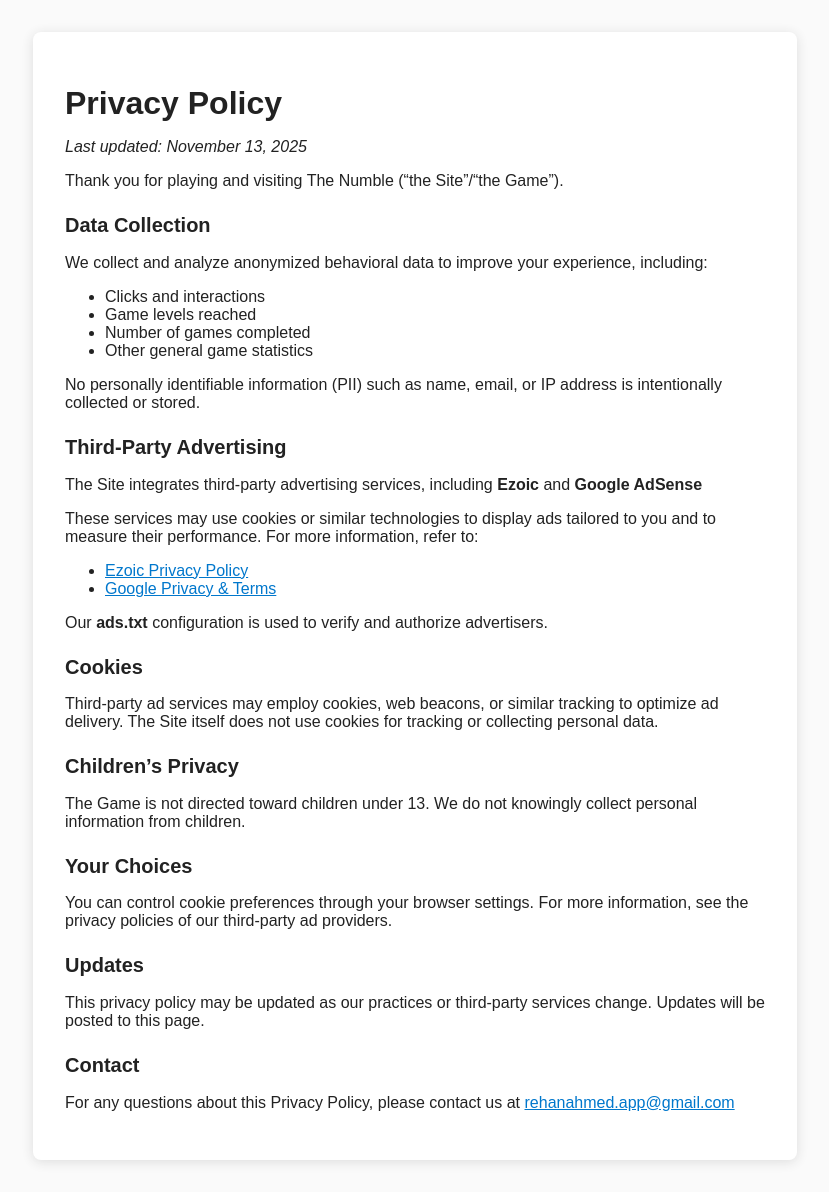
After one commit to reallyrehan/thenumble, a Flask app: page /privacy in a window 1280 px wide. The commit adds this page. Shown: the whole page, without its empty margins (225-1054 px from the left). Run offline with Flask 2, Linux system fonts and the light colour scheme.

Commit message:
feature: added privacy policy (#15)

```diff
--- a/run.py
+++ b/run.py
@@ -570,5 +570,11 @@ def submit():
                     'avg_time_played':avg_time_played})
 
 
+
+# Privacy Policy route
+@app.route('/privacy')
+def privacy():
+    return render_template('privacy.html')
+
 if __name__ == '__main__':
     app.run(host='localhost', debug=True, port=5001)  # FIX
--- a/templates/index.html
+++ b/templates/index.html
@@ -723,6 +723,9 @@
 
                     <!-- Donate Button -->
                     <div class = "col-lg-12 ml-3">
+                                <div class="container d-flex justify-content-center" style="margin-bottom:2rem;">
+            <a href="/privacy" >Privacy Policy</a>
+        </div>
                 <form action="https://www.paypal.com/donate" method="post" target="_top">
                     <input type="hidden" name="business" value="K76ZTZB5RST32" />
                     <input type="hidden" name="no_recurring" value="0" />
@@ -745,6 +748,8 @@
                ezstandalone.showAds(103);
            });
        </script>
+
+
 
 
 
--- /dev/null
+++ b/templates/privacy.html
@@ -0,0 +1,77 @@
+<!DOCTYPE html>
+<html lang="en">
+<head>
+  <meta charset="UTF-8">
+  <title>Privacy Policy | The Numble</title>
+  <meta name="viewport" content="width=device-width, initial-scale=1">
+  <style>
+    body { font-family: Arial, sans-serif; margin: 2rem; background: #fafafa; color: #222; }
+    h1 { font-size: 2rem; margin-bottom: 0.8rem; }
+    h2 { font-size: 1.25rem; margin-top: 1.5rem; }
+    a { color: #0077cc; }
+    .container { max-width: 700px; margin: auto; background: #fff; padding: 2rem; box-shadow: 0 2px 12px #ddd; border-radius: 8px; }
+    @media (max-width: 620px) {
+      .container { padding: 1rem; margin: 1rem; }
+    }
+  </style>
+</head>
+<body>
+<div class="container">
+  <h1>Privacy Policy</h1>
+  <p><em>Last updated: November 13, 2025</em></p>
+  <p>Thank you for playing and visiting The Numble (“the Site”/“the Game”).</p>
+
+  <h2>Data Collection</h2>
+  <p>
+    We collect and analyze anonymized behavioral data to improve your experience, including:
+    <ul>
+      <li>Clicks and interactions</li>
+      <li>Game levels reached</li>
+      <li>Number of games completed</li>
+      <li>Other general game statistics</li>
+    </ul>
+    No personally identifiable information (PII) such as name, email, or IP address is intentionally collected or stored.
+  </p>
+
+  <h2>Third-Party Advertising</h2>
+  <p>
+    The Site integrates third-party advertising services, including <strong>Ezoic</strong> and <strong>Google AdSense</strong>
+  </p>
+  <p>
+    These services may use cookies or similar technologies to display ads tailored to you and to measure their performance. For more information, refer to:<br>
+    <ul>
+        <li><a href="https://www.ezoic.com/privacy-policy/" target="_blank">Ezoic Privacy Policy</a></li>
+        <li><a href="https://policies.google.com/privacy" target="_blank">Google Privacy & Terms</a></li>
+    </ul>
+  </p>
+  <p>
+    Our <strong>ads.txt</strong> configuration is used to verify and authorize advertisers.
+  </p>
+
+  <h2>Cookies</h2>
+  <p>
+    Third-party ad services may employ cookies, web beacons, or similar tracking to optimize ad delivery. The Site itself does not use cookies for tracking or collecting personal data.
+  </p>
+
+  <h2>Children’s Privacy</h2>
+  <p>
+    The Game is not directed toward children under 13. We do not knowingly collect personal information from children.
+  </p>
+
+  <h2>Your Choices</h2>
+  <p>
+    You can control cookie preferences through your browser settings. For more information, see the privacy policies of our third-party ad providers.
+  </p>
+
+  <h2>Updates</h2>
+  <p>
+    This privacy policy may be updated as our practices or third-party services change. Updates will be posted to this page.
+  </p>
+
+  <h2>Contact</h2>
+  <p>
+    For any questions about this Privacy Policy, please contact us at <a href="mailto:rehanahmed.app@gmail.com">rehanahmed.app@gmail.com</a>
+  </p>
+</div>
+</body>
+</html>
```
